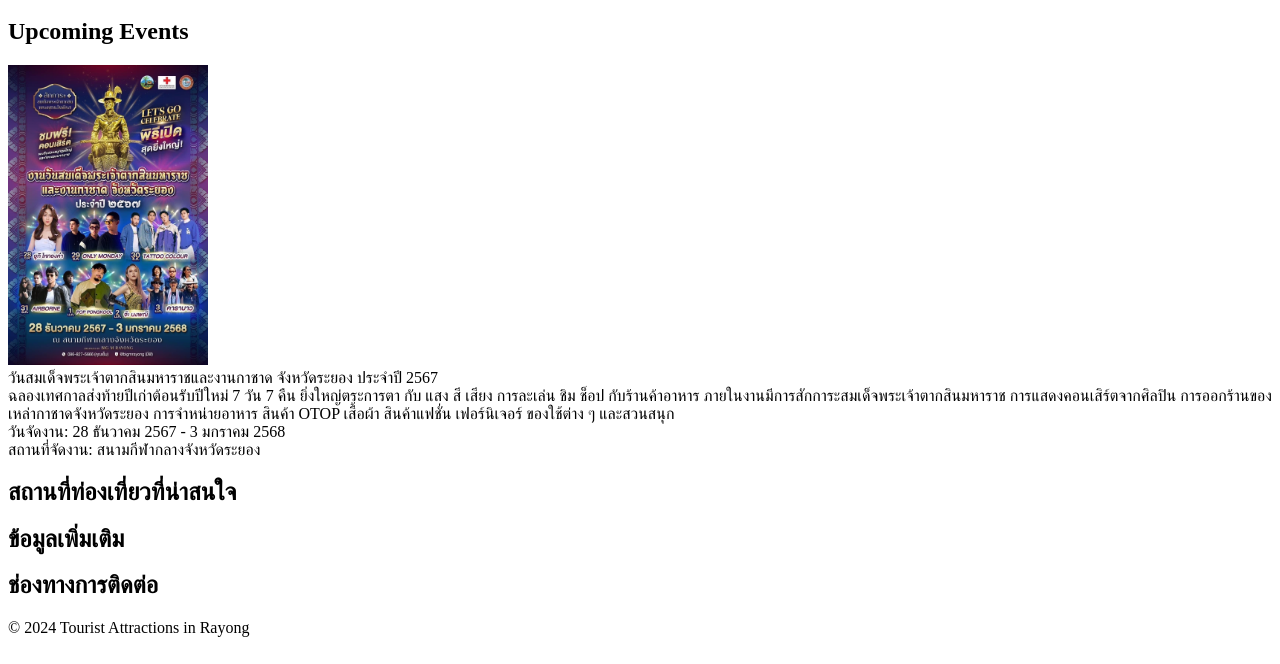
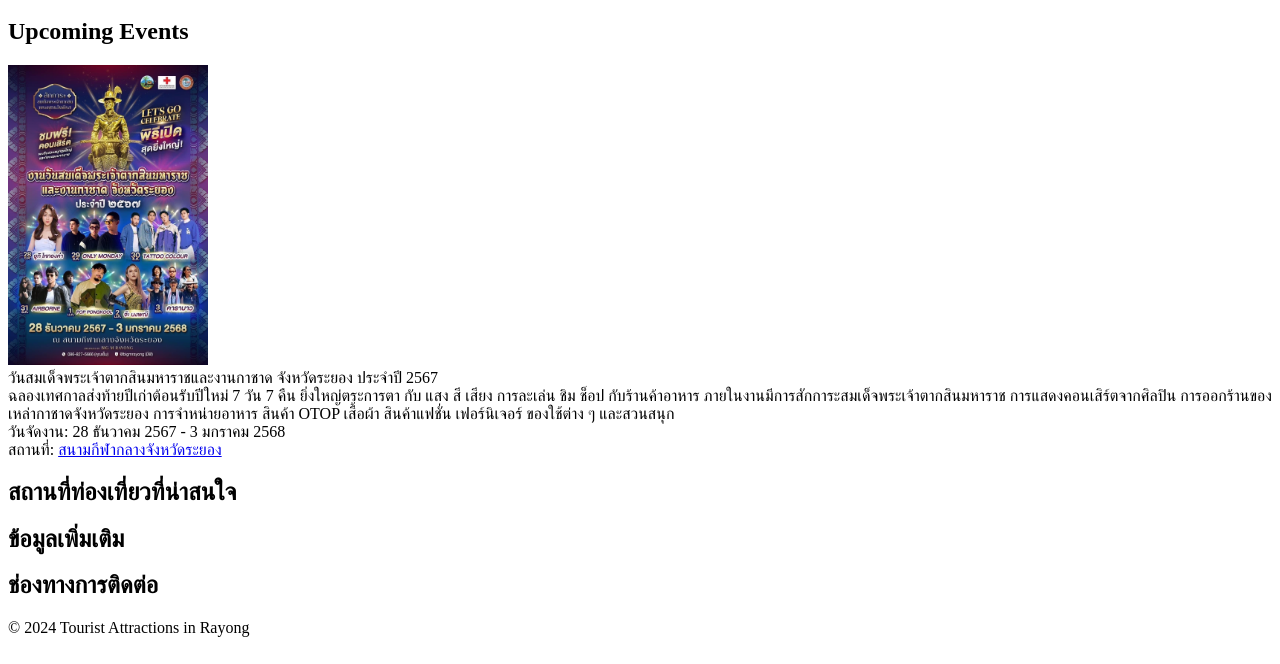
Before and after one commit to Natchanan1747/hw1-tourist, a plain HTML site: page index.html in a window 1280 px wide. Shown: the part 136-800 px from the top of the page. Drawn offline with Linux system fonts and the light colour scheme.

Commit message:
เพิ่ม link ไป maps ของสนามกีฬากลาง

```diff
--- a/index.html
+++ b/index.html
@@ -26,7 +26,7 @@
                 <div class="event-box">วันสมเด็จพระเจ้าตากสินมหาราชและงานกาชาด จังหวัดระยอง ประจำปี 2567</div>
                 <div class="event-box">ฉลองเทศกาลส่งท้ายปีเก่าต้อนรับปีใหม่ 7 วัน 7 คืน ยิ่งใหญ่ตระการตา กับ แสง สี เสียง การละเล่น ชิม ช็อป กับร้านค้าอาหาร ภายในงานมีการสักการะสมเด็จพระเจ้าตากสินมหาราช การแสดงคอนเสิร์ตจากศิลปิน การออกร้านของเหล่ากาชาดจังหวัดระยอง การจำหน่ายอาหาร สินค้า OTOP เสื้อผ้า สินค้าแฟชั่น เฟอร์นิเจอร์ ของใช้ต่าง ๆ และสวนสนุก</div>
                 <div class="event-box">วันจัดงาน: 28 ธันวาคม 2567 - 3 มกราคม 2568</div>
-                <div class="event-box">สถานที่จัดงาน: สนามกีฬากลางจังหวัดระยอง</div>
+                <div class="event-box">สถานที่: <a href="https://maps.app.goo.gl/7f76WCfEfsaqKA1v8">สนามกีฬากลางจังหวัดระยอง</a></div>
             </div>
         </section>
 
```
